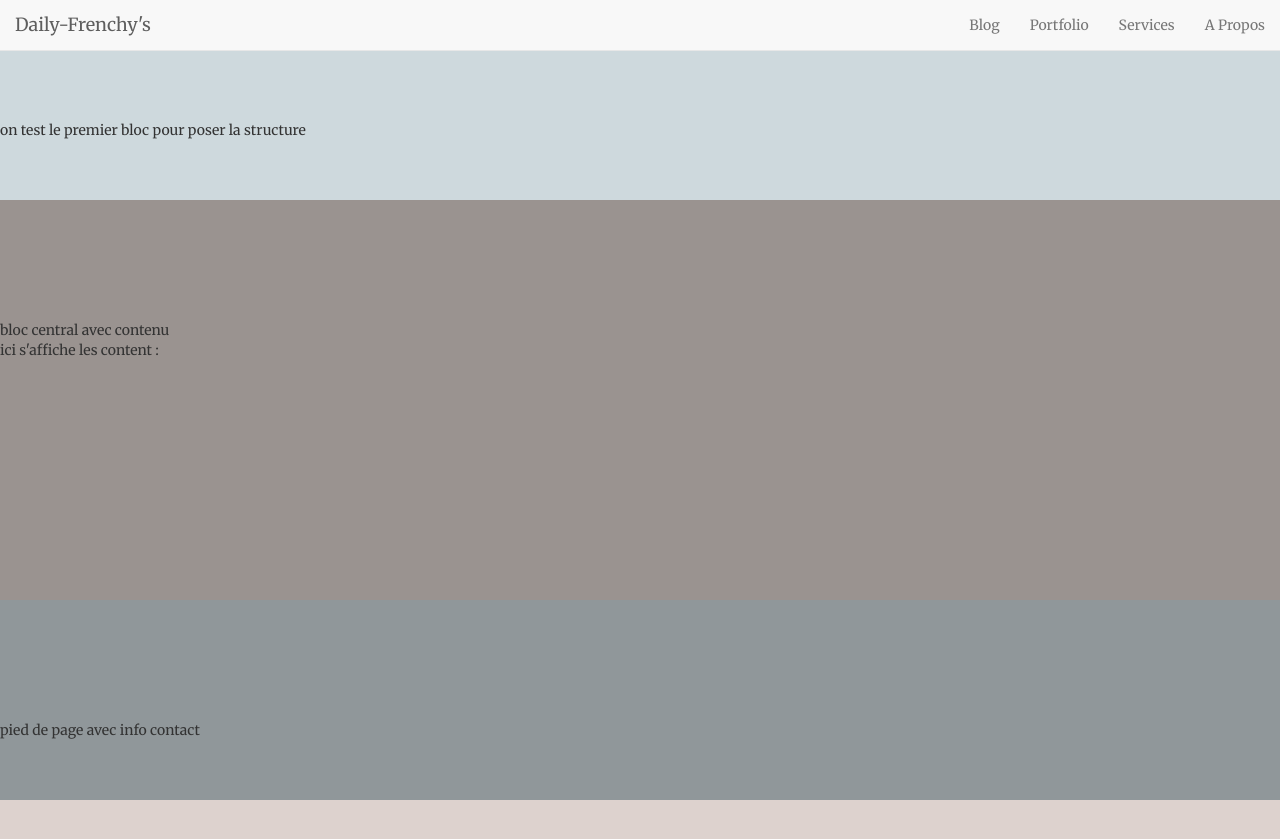
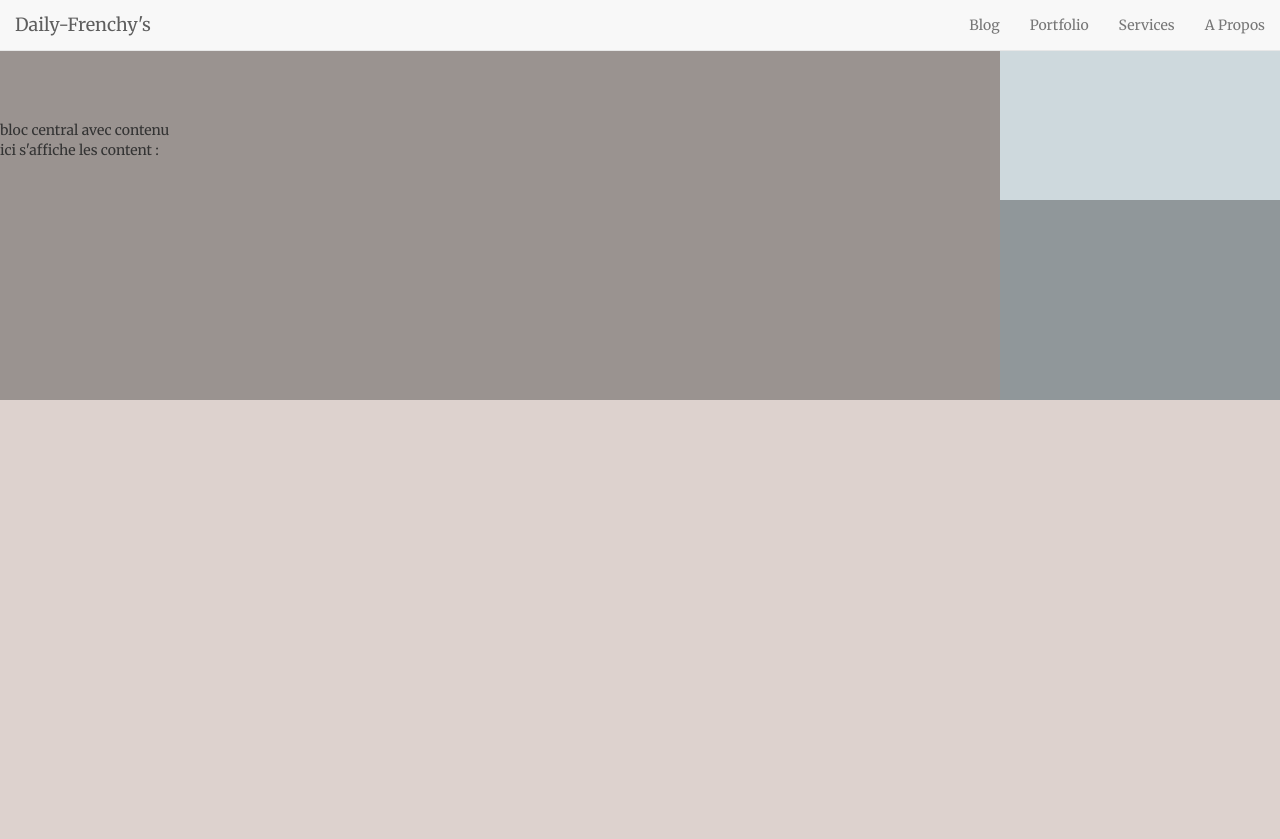
Before and after one commit to dailyfrenchy/news, a Jekyll site: the page built from index.html, in a window 1280 px wide. Shown: the top 839 px of the page. Built offline with Jekyll 4.4.1, drawn with Linux system fonts in a browser that asks for light colours; some web fonts are replaced.

Commit message:
Update frenchy.css

```diff
--- a/css/frenchy.css
+++ b/css/frenchy.css
@@ -84,11 +84,17 @@
 /*  bloc central du site, a disposer pour les differents onglets */
 .central {
     display : flex;
-    width: 100%;
-    height: 400px;
+    position : absolute;
     margin-top: 0;
     background-color: #9a9390;
     padding: 100px 0;
+
+    width: 90%;
+    max-width: 1000px;
+    min-width: 700px;
+
+    max-height: 400px;
+    min-height: 400px;
 }
 
 /* bloc pied de page, ou on va disposer la partie contact ect  */
```
